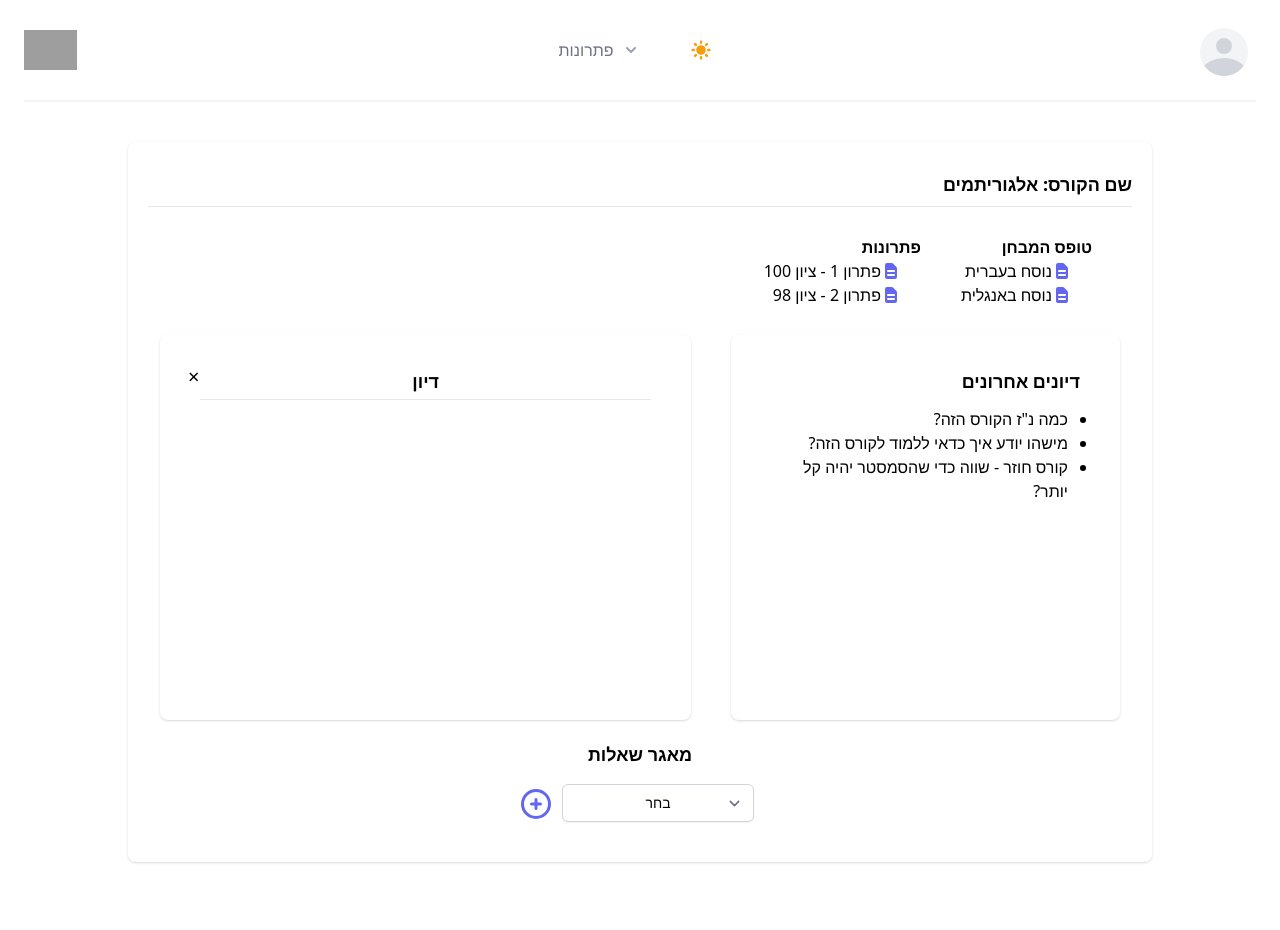
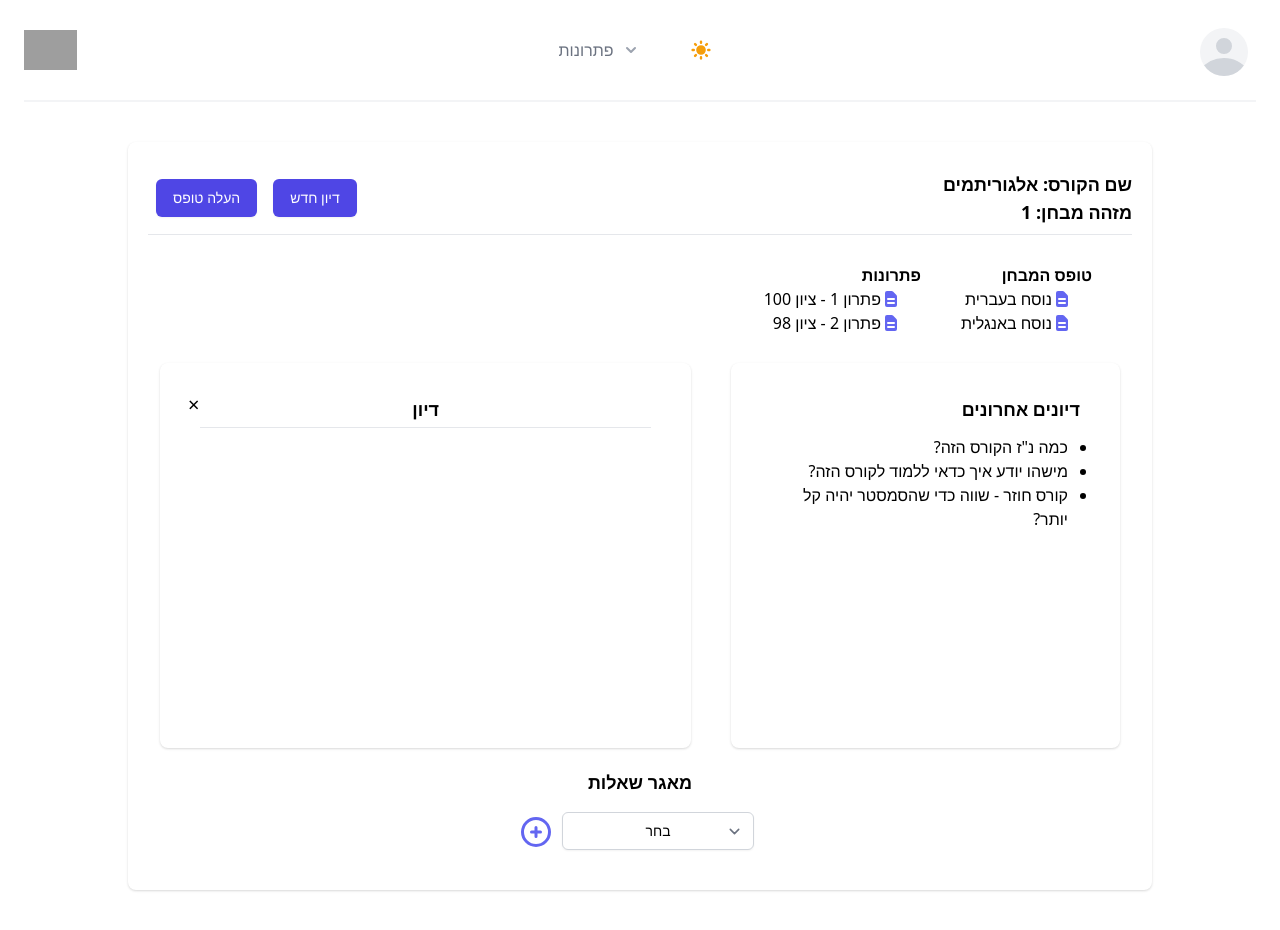
Before and after one commit to AvihayShaharTLV/tauoverflow-client, a React (Create React App) app: page /course/5/exam/1 in a window 1280 px wide. Before the commit the page ends 902 px from the top, so only its background shows below. Built offline with nearby package versions, Linux system fonts and the light colour scheme; grey boxes are pictures that could not be loaded; the HTML template or start-up script is replaced by a standard one.

Commit message:
bug fixes and rebase fixes

```diff
--- a/src/pages/exam-page/ExamPage.js
+++ b/src/pages/exam-page/ExamPage.js
@@ -7,15 +7,15 @@ import Discussion from "../../components/discussions/Discussion"
 // import { DocumentTextIcon } from '@heroicons/react/outline'
 import { useParams } from "react-router"
 
-const ExamPage = () => {
-
+const ExamPage = ({setIsPopupOpen,isPopupOpen,setPopupType}) => {
     const IDs = useParams();
+    console.log(IDs);
 
     return (
         <>
             <div dir='rtl' className="flex shadow rounded-lg p-5 flex-col dark:bg-gray-900 mx-auto my-10 items-center max-w-5xl">
                 <div className="w-full">
-                    <CourseHeader courseName={'אלגוריתמים'} courseID={IDs.courseID} button1Text={'דיון חדש'} button2Text={'העלה פיתרון'} />
+                <CourseHeader setPopupType={setPopupType} isPopupOpen={isPopupOpen} setIsPopupOpen={setIsPopupOpen} courseName={'אלגוריתמים'} examID={IDs.examID} discussionBTN={'דיון חדש'} filesUploadBTN={'העלה טופס'} />
                     <div className="flex mr-5 dark:text-white">
                         <div className="my-2 mx-5">
                             <div>
```
Also changed, not shown: src/modals/popups/PopupFileUploading.js (+3 -10 lines).
